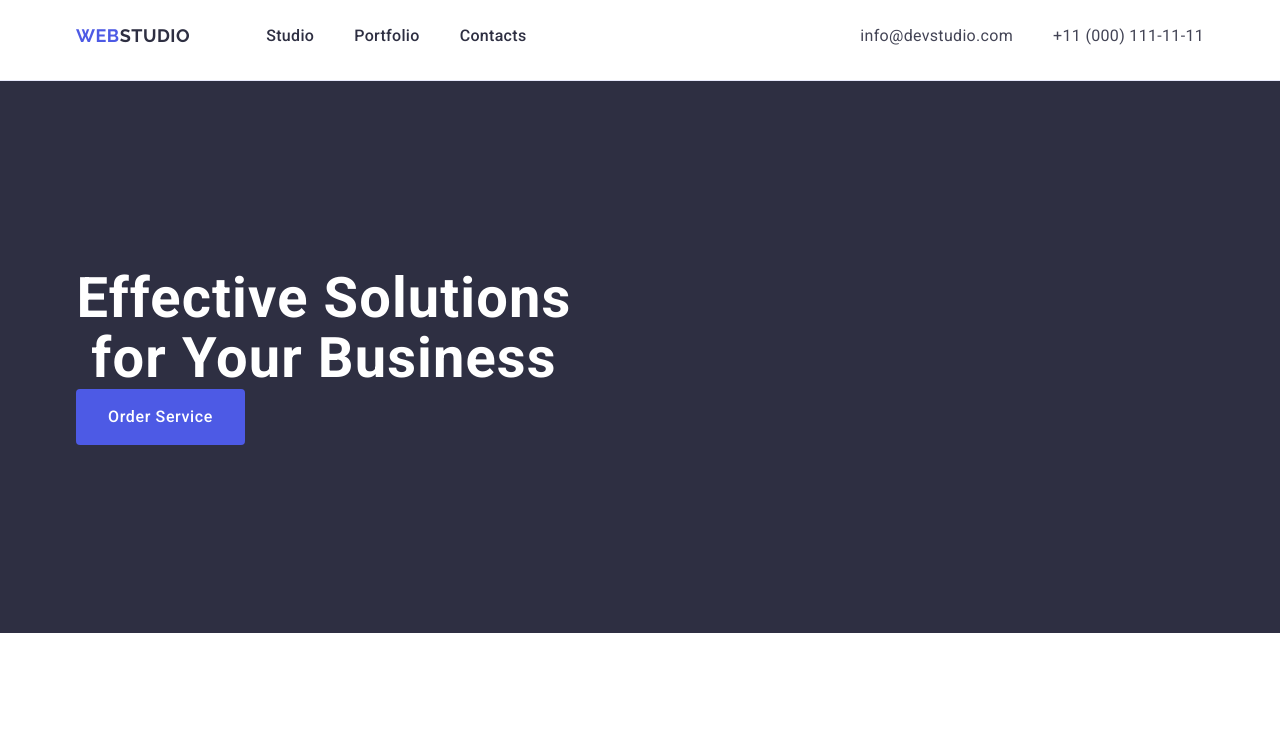
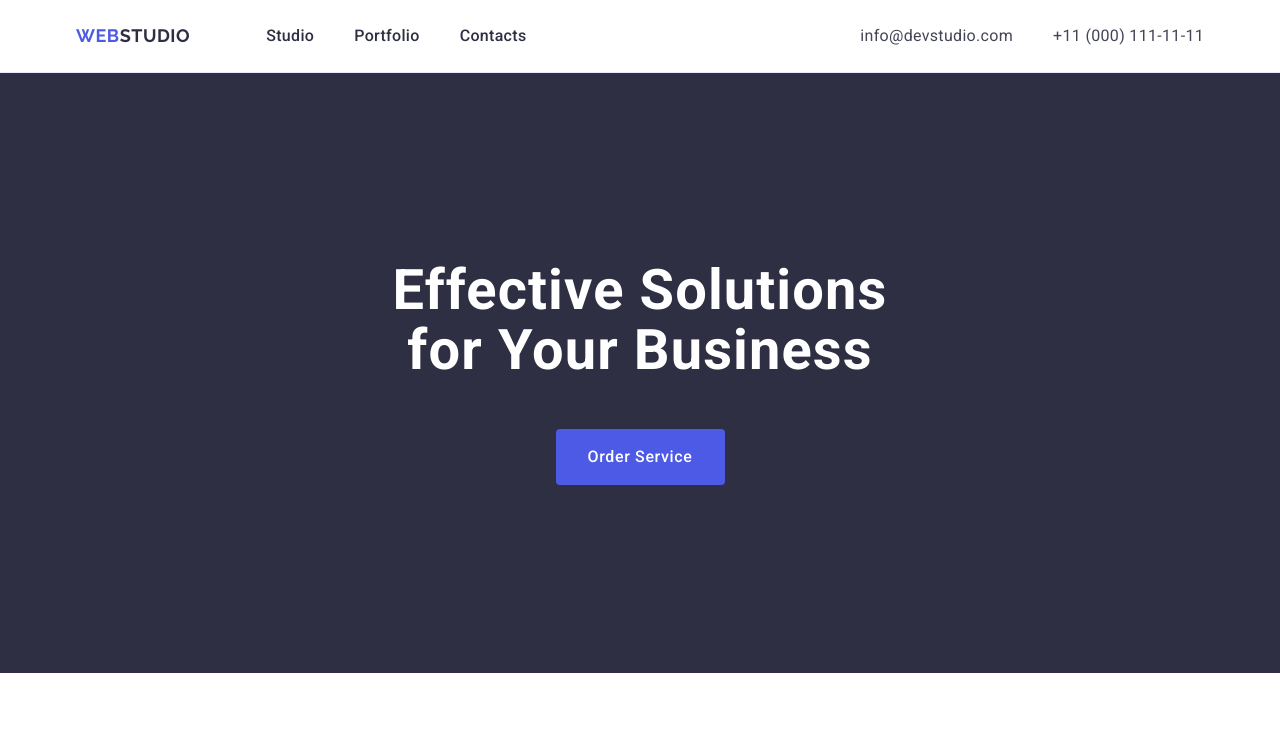
Before and after one commit to bahioiiia/goit-markup-hw-03, a plain HTML site: page index.html in a window 1280 px wide. Shown: the top 749 px of the page. Drawn offline with nearby package versions, Linux system fonts and the light colour scheme.

Commit message:
Update styles.css

```diff
--- a/css/styles.css
+++ b/css/styles.css
@@ -60,8 +60,8 @@ a {
 
 /*=======HEADER========*/
 .header {
-    padding-top: 24px;
-    padding-bottom: 32px;
+/*     padding-top: 24px;
+    padding-bottom: 32px; */
     border-bottom: 1px solid #e7e9fc;
 }
 
@@ -111,6 +111,7 @@ a {
     letter-spacing: 0.02em;
     color: #2e2f42;
     padding: 24px 0;
+    display:block
 }
 
 .header-menu-link:hover,
@@ -152,6 +153,7 @@ a {
     text-align: center;
     color: #fff;
     max-width: 496px;
+    margin: 0 auto 48px;
 }
 
 .hero-button{
@@ -163,11 +165,12 @@ a {
     color: #fff;
     background-color: #4D5AE5;
     cursor: pointer;
+    padding: 16px 24px;
     border-radius: 4px;
     border: none;
-    padding: 16px 24px;
     min-width: 169px;
     height: 56px;
+    margin: 0 auto;
 
 }
 
@@ -291,7 +294,6 @@ a {
     padding: 32px 16px;
     border: 1px solid #e7e9fc;
     border-top: none;
-    margin-bottom: 8px;
 }
 
 .port-item-img {}
@@ -332,4 +334,5 @@ a {
         line-height: 1.5;
         letter-spacing: 0.02em;
         color: #f4f4fd;
+        width: 264px;
 }
```
